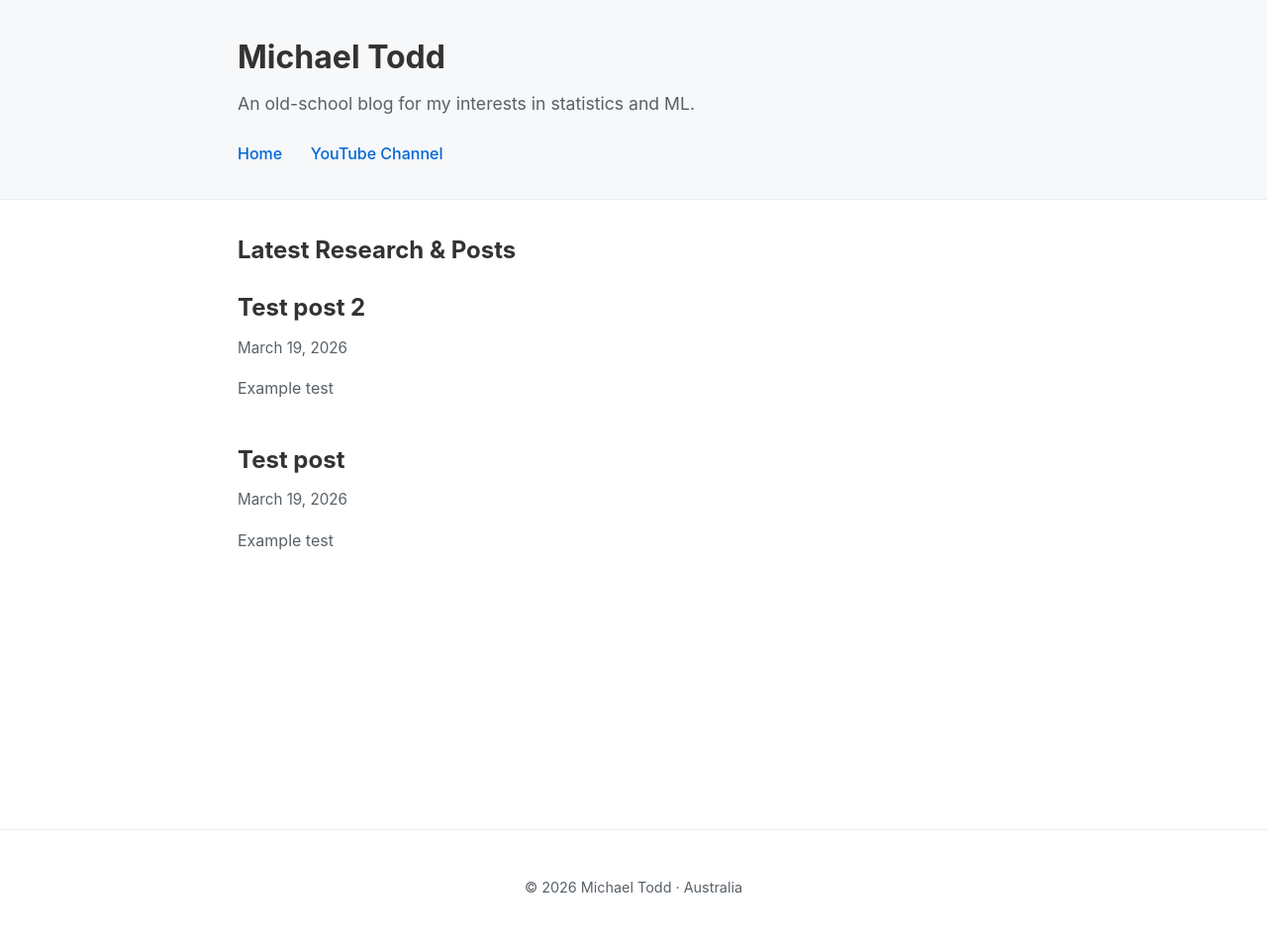
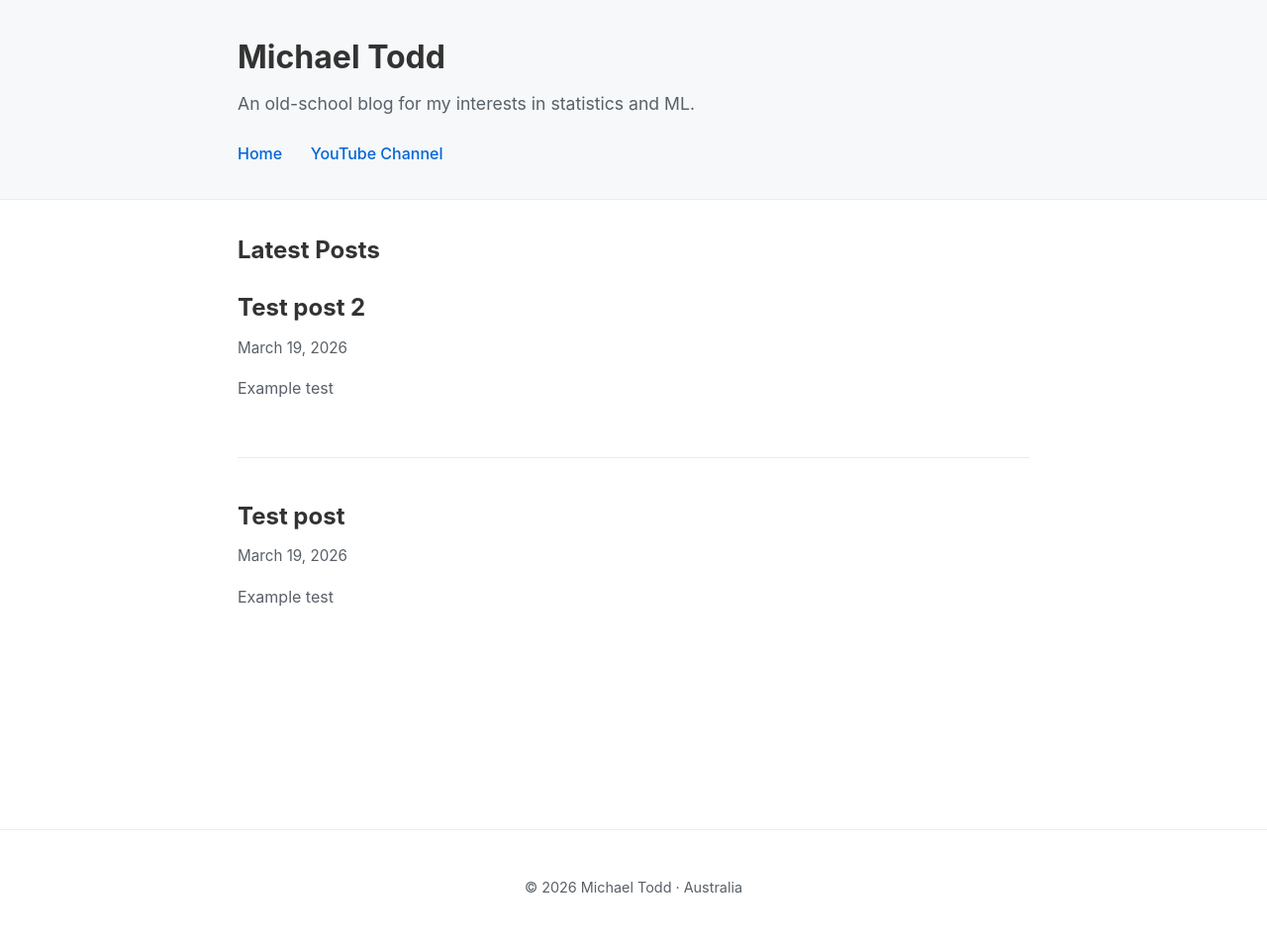
Before and after one commit to mtoddx/michaeltodd, a Jekyll site: the page built from index.md, in a window 1280 px wide. Shown: the whole page at 99% size. Built offline with Jekyll 4.4.1, drawn with Linux system fonts in a browser that asks for light colours.

Commit message:
Added border to listed posts

```diff
--- a/assets/css/style.css
+++ b/assets/css/style.css
@@ -98,6 +98,14 @@ body {
 
 .post-list li {
   margin-bottom: 2.5rem;
+  padding-bottom: 2.5rem;
+  border-bottom: 1px solid var(--border-color);
+}
+
+.post-list li:last-child {
+  margin-bottom: 0;
+  padding-bottom: 0;
+  border-bottom: none;
 }
 
 .post-list h3 {
@@ -138,7 +146,7 @@ blockquote {
 }
 
 code {
-  background-color: rgba(27,31,35,0.05);
+  background-color: rgba(27, 31, 35, 0.05);
   border-radius: 3px;
   font-family: ui-monospace, SFMono-Regular, SF Mono, Menlo, Consolas, Liberation Mono, monospace;
   font-size: 85%;
--- a/index.md
+++ b/index.md
@@ -3,7 +3,7 @@ layout: default
 title: Home
 ---
 
-## Latest Research & Posts
+## Latest Posts
 
 <ul class="post-list">
   {% for post in site.posts %}
```
